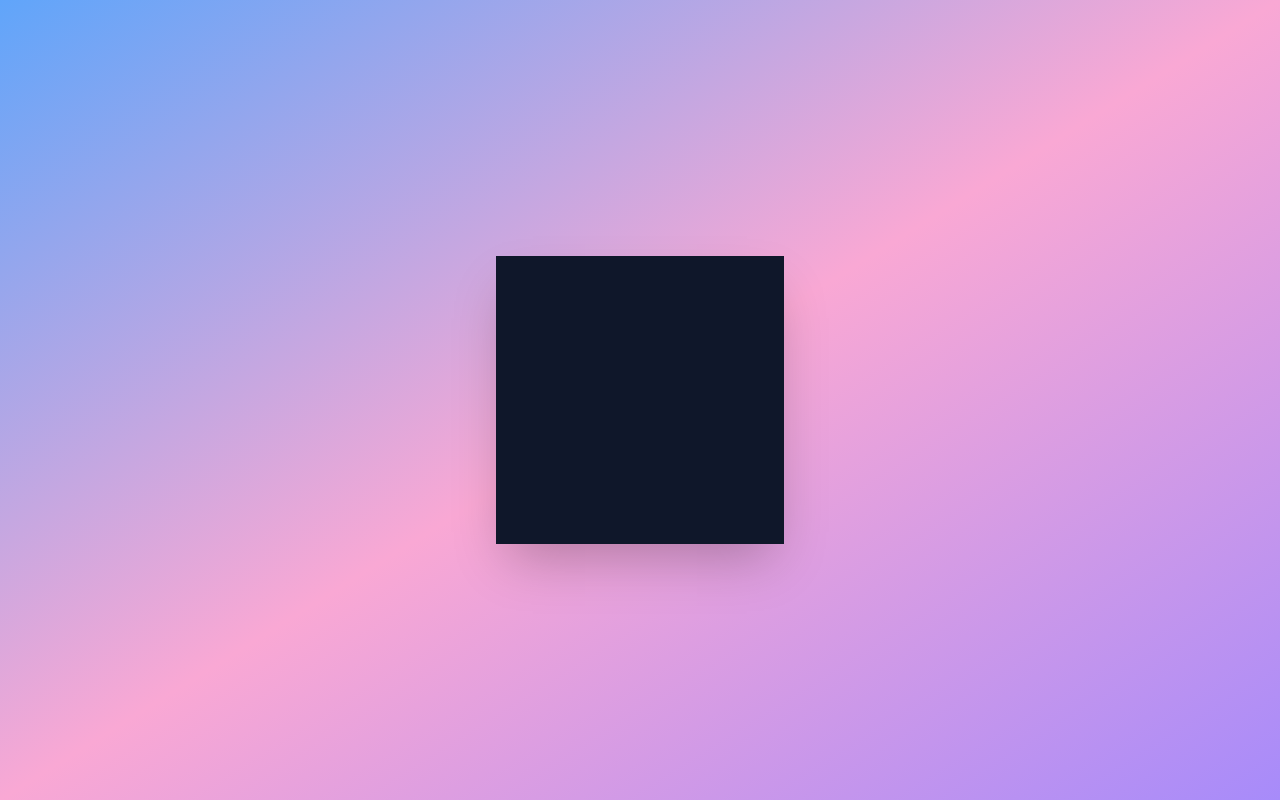
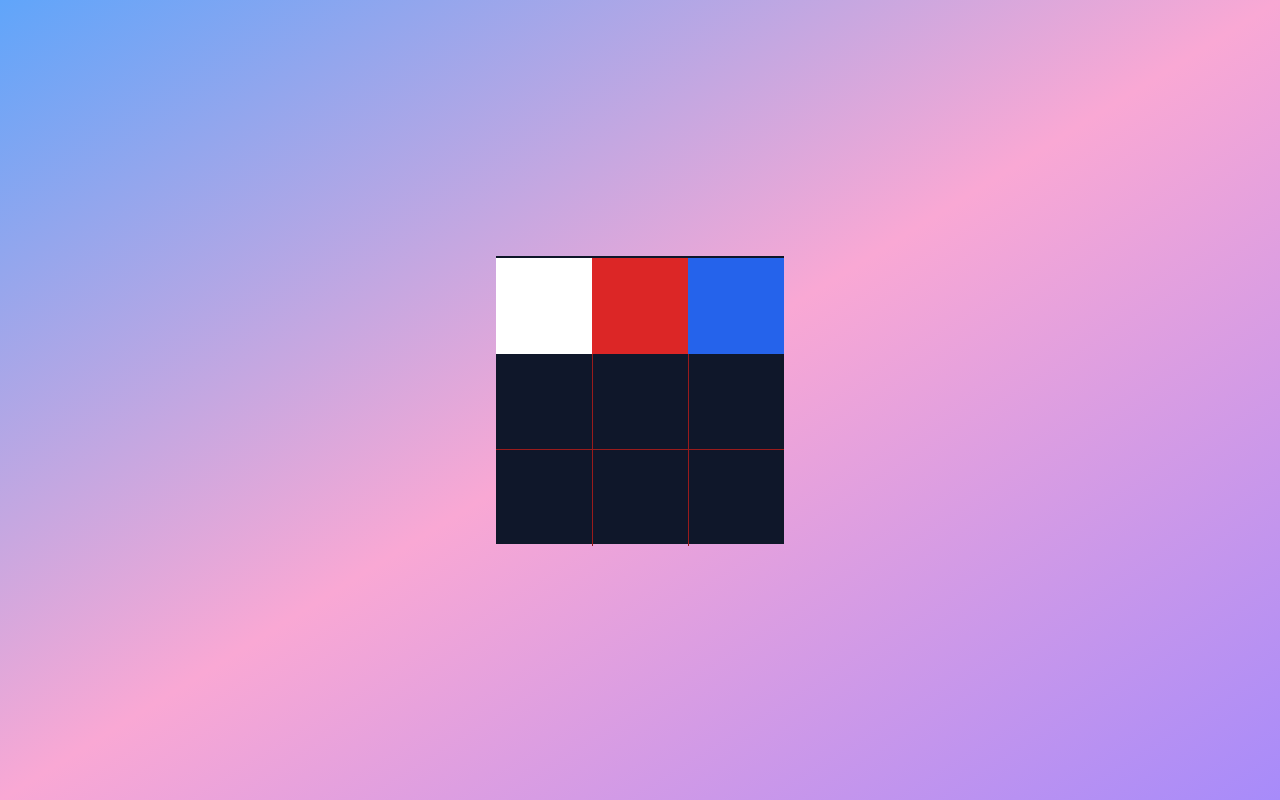
Before and after one commit to SHIGGY7788/toegame, a website: page dist/index.html in a window 1280 px wide. Drawn offline with Linux system fonts and the light colour scheme.

Commit message:
ok i really fixed it now

```diff
--- a/dist/index.html
+++ b/dist/index.html
@@ -10,12 +10,16 @@
 
 <div class="h-screen w-screen flex items-center justify-center">
     <div class="h-72 w-72 shadow-2xl shadow-inner bg-slate-900">
-        <!-- lines for boxes, may not use
+
         <hr class="h-px mt-24 bg-red-800 border-0">
         <hr class="h-px mt-24 bg-red-800 border-0">
-        <div class="bg-red-800 h-72 w-px border-0 ml-48 -mt-48 absolute"></div>
-        <div class="bg-red-800 h-72 w-px border-0 ml-24 -mt-48 absolute"></div>
--->
+        <div class="bg-red-800 h-72 w-px border-0 ml-48 -mt-48 relative"></div>
+        <div class="bg-red-800 h-72 w-px border-0 ml-24 -mt-72 relative"></div>
+        <div class="bg-transparent h-full w-full relative -mt-72 flex flex-wrap">
+            <div class="bg-white w-24 h-24 relative"></div>
+            <div class="bg-red-600 w-24 h-24 relative"></div>
+            <div class="bg-blue-600 w-24 h-24 relative"></div>
+        </div>
 
 
     </div>
```
Also changed, not shown: package.json (+74 -2 lines), dist/output.css, 1 other file.
